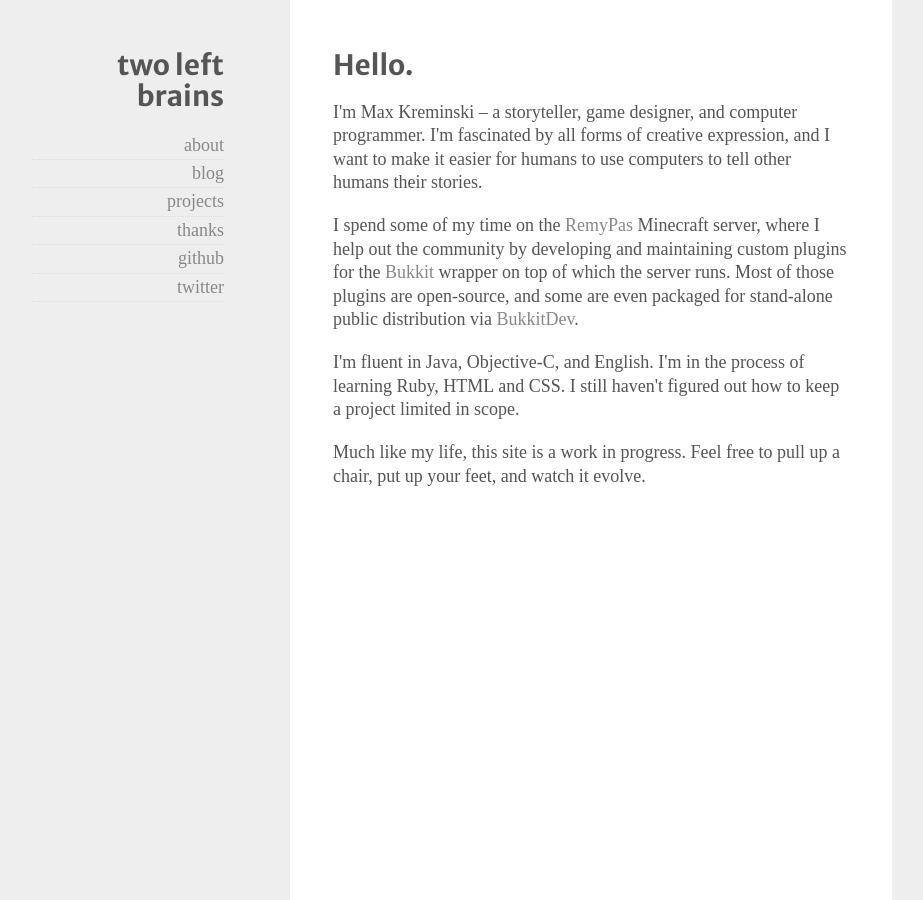
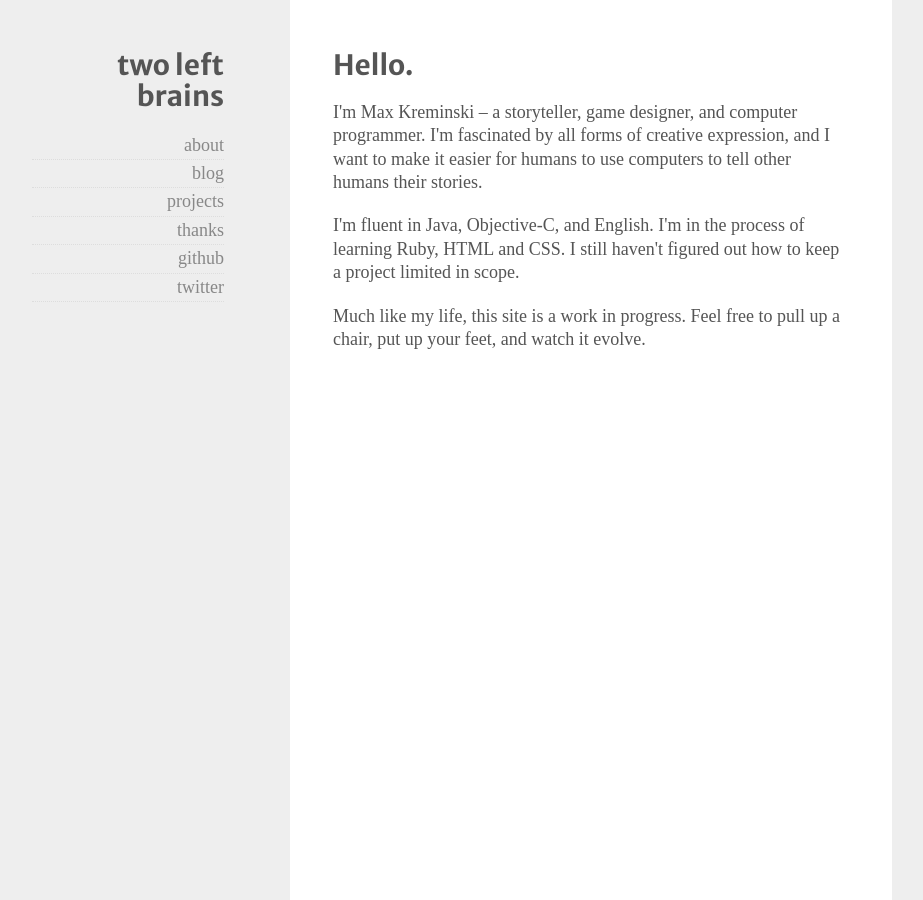
Before and after one commit to mkremins/mkremins.github.io, a Jekyll site: the page built from index.html, in a window 1280 px wide and 900 px high. Shown: the whole window, without its empty margins (178-1101 px from the left). Built offline with Jekyll 4.4.1, drawn with Linux system fonts in a browser that asks for light colours; some web fonts are replaced; Markdown is read by kramdown in place of the engine named in the settings.

Commit message:
Update 'about'-page copy

```diff
--- a/index.html
+++ b/index.html
@@ -4,6 +4,5 @@ layout: default
 ---
 
 <p>I'm Max Kreminski – a storyteller, game designer, and computer programmer. I'm fascinated by all forms of creative expression, and I want to make it easier for humans to use computers to tell other humans their stories.</p>
-<p>I spend some of my time on the <a href="http://remypas.com">RemyPas</a> Minecraft server, where I help out the community by developing and maintaining custom plugins for the <a href="http://bukkit.org">Bukkit</a> wrapper on top of which the server runs. Most of those plugins are open-source, and some are even packaged for stand-alone public distribution via <a href="http://dev.bukkit.org/profiles/mkremins">BukkitDev</a>.</p>
 <p>I'm fluent in Java, Objective-C, and English. I'm in the process of learning Ruby, HTML and CSS. I still haven't figured out how to keep a project limited in scope.</p>
 <p>Much like my life, this site is a work in progress. Feel free to pull up a chair, put up your feet, and watch it evolve.</p>
```
